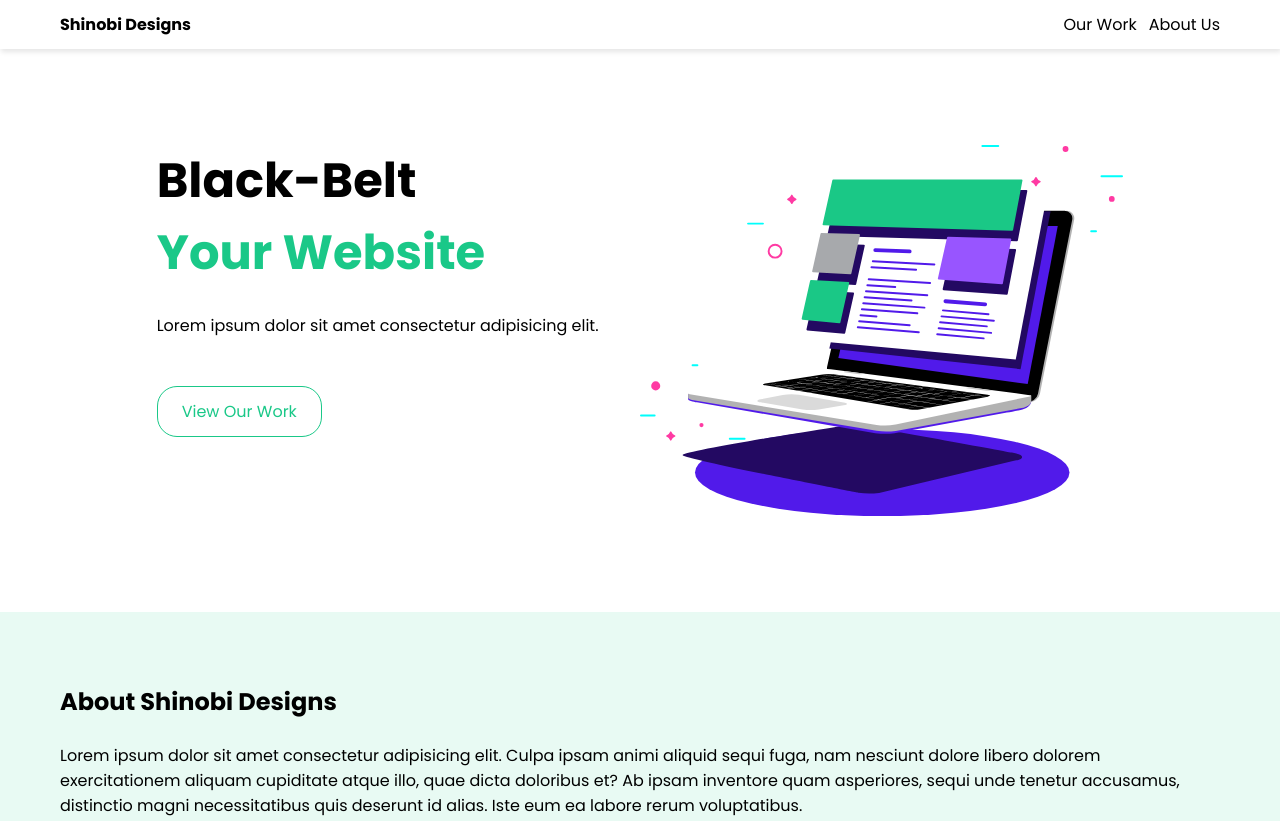
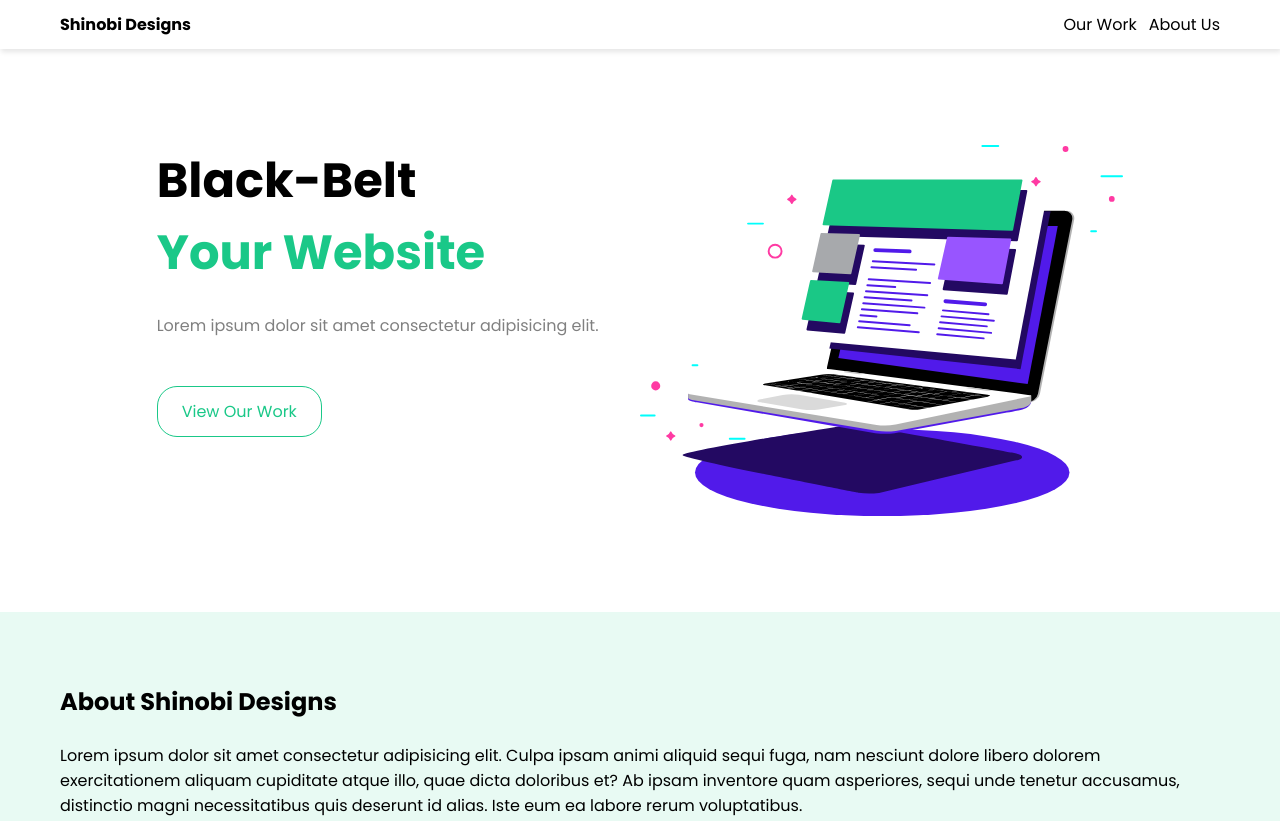
Before and after one commit to frankassafuah/sass-practice, a website: page homepage.html in a window 1280 px wide. Shown: the top 821 px of the page. Drawn offline with nearby package versions, Linux system fonts and the light colour scheme; files that its build step writes are made by us from their sources.

Commit message:
Using Css library - first contd

```diff
--- a/scss/_variables.scss
+++ b/scss/_variables.scss
@@ -13,6 +13,7 @@ $colors: (
   "blue": #1919e6,
   "white": white,
   "black": black,
+  "gray": #808080,
 );
 @debug map-get($colors, "primary"); //returns the value of the key
 @debug map-has-key($colors, "primary"); //returns true/false
```
